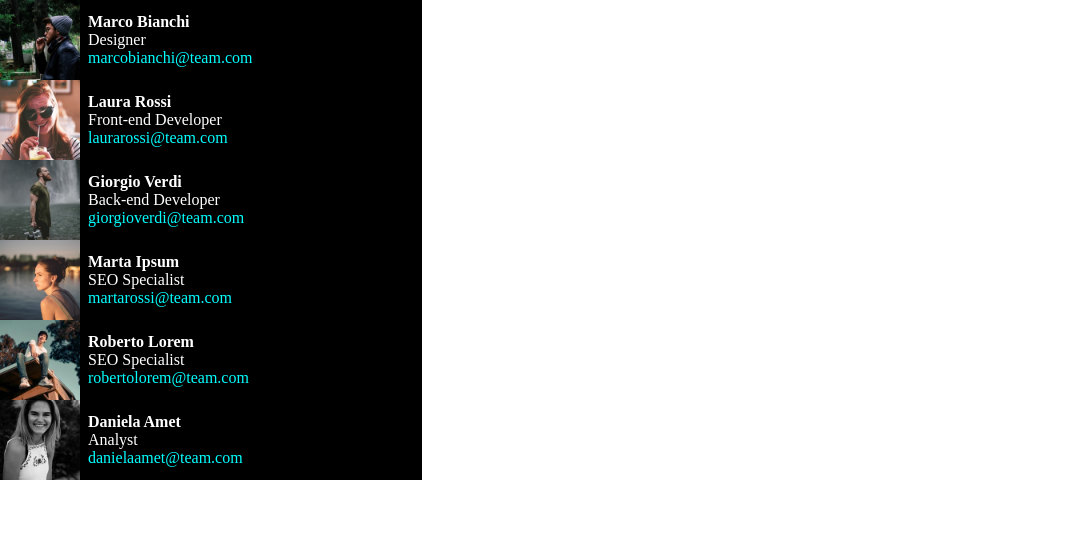
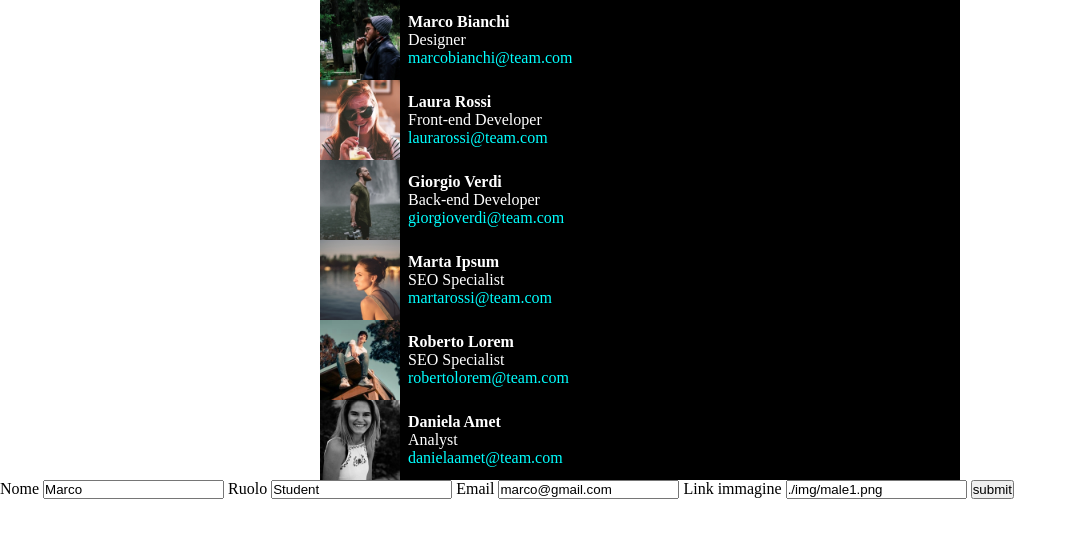
Before and after one commit to MarcoMechini/js-our-team, a plain HTML site: page index.html in a window 1280 px wide. Shown: the whole page, without its empty margins (0-1077 px from the left). Drawn offline with Linux system fonts and the light colour scheme.

Commit message:
feat: bonus complete, style wip

```diff
--- a/css/style.css
+++ b/css/style.css
@@ -13,6 +13,17 @@ li {
     list-style: none;
 }
 
+
+
+/**************
+**** ALBUM ****
+**************/
+.album {
+    display: flex;
+    flex-direction: column;
+    align-items: center;
+}
+
 /**************
 **** CARD *****
 **************/
@@ -20,7 +31,7 @@ li {
 .card {
     background-color: #000;
     display: flex;
-    width: 33%;
+    width: 50%;
 }
 
 .card img {
--- a/index.html
+++ b/index.html
@@ -11,9 +11,19 @@
 <body>
 
     <section class="album">
+    </section>
 
-
-    </section>
+    <form action="">
+        <label for="name">Nome</label>
+        <input type="text" id="name" name="name" value="Marco">
+        <label for="role">Ruolo</label>
+        <input type="text" id="role" name="role" value="Student">
+        <label for="email">Email</label>
+        <input type="email" id="email" name="email" value="marco@gmail.com">
+        <label for="image">Link immagine</label>
+        <input type="text" id="image" name="image" value="./img/male1.png">
+        <button type="submit">submit</button>
+    </form>
 
     <script src="./js/script.js"></script>
 </body>
--- a/js/script.js
+++ b/js/script.js
@@ -37,6 +37,13 @@ const teamMembers = [
   }
 ];
 
+// VARIABLE
+const album = document.querySelector('.album');
+const formMember = document.querySelector('form');
+const formNewMember = document.querySelectorAll('input');
+
+// FUNCTION DECLARETION
+
 let setMember = (member) => {
   const { name, role, email, img } = member;
   return `
@@ -44,21 +51,48 @@ let setMember = (member) => {
         <img src="./${img}" alt="${name}">
         <div class="desc">
           <ul>
-                  <li>
-                      <h4>${name}</h4>
-                  </li>
-                  <ul>${role}</ul>
+            <li><h4>${name}</h4></li>
+            <li>${role}</li>
             <li><a href="">${email}</a></li>
           </ul>
         </div>
       </div>
 `}
 
-const album = document.querySelector('.album');
-
+const setAlbumMembers = () => {
+  let allMember = '';
   for (let i = 0; i < teamMembers.length; i++) {
     const element = teamMembers[i];
+    const member = setMember(element);
+    allMember += member;
+  }
+  album.innerHTML = allMember;
+}
 
-  const member = setMember(element);
-  album.innerHTML += member;
+// FUNCTION ON SUBMIT
+
+const setNewMember = (event) => {
+  event.preventDefault();
+  let [name, role, email, img] = formNewMember;
+  name = name.value.trim();
+  role = role.value.trim();
+  email = email.value.trim();
+  img = img.value.trim();
+
+  const newMember = {
+    name,
+    role,
+    email,
+    img
   }
+
+  teamMembers.push(newMember);
+  setAlbumMembers();
+
+}
+
+formMember.addEventListener("submit", setNewMember);
+
+// CALL FUNCTION
+
+setAlbumMembers();
```
Lines whose indentation alone changed are shown as unchanged.
